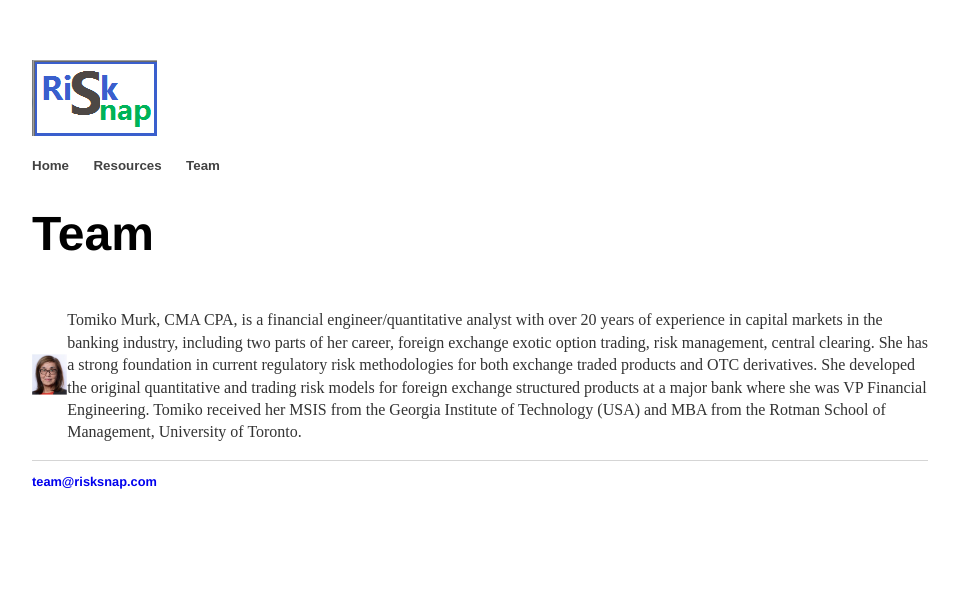
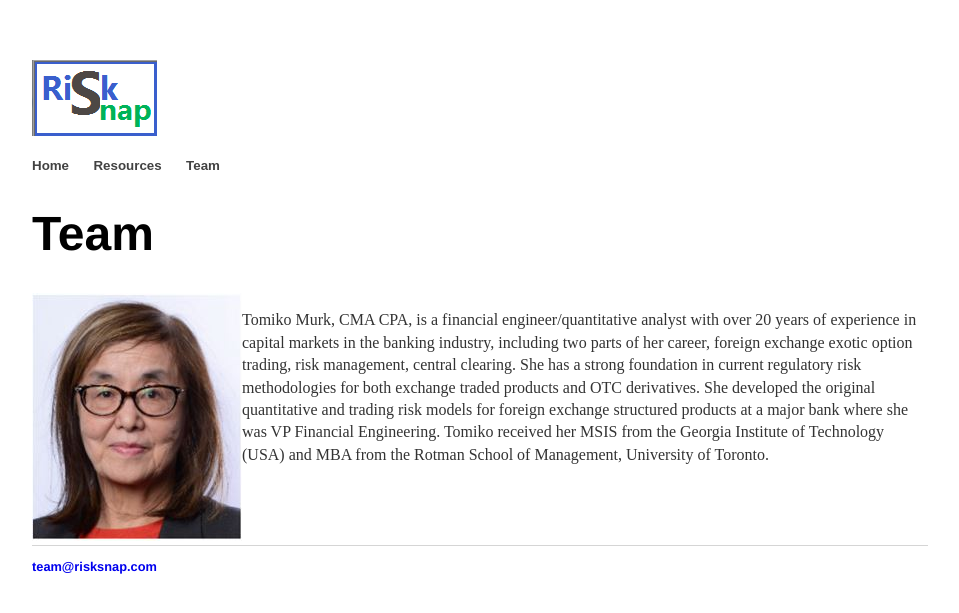
Before and after one commit to risksnap/RiskSnap, a Jekyll site: the page built from team/index.html, in a window 1280 px wide. Shown: the top 613 px of the page, without its empty margins (160-1119 px from the left). Built offline with Jekyll 4.4.1, drawn with Linux system fonts in a browser that asks for light colours.

Commit message:
Update team page

```diff
--- a/team/index.html
+++ b/team/index.html
@@ -6,7 +6,7 @@ layout: default
 
     <div class="table">
             <div class="table-row">
-                <div class="image-center-cell">
+                <div class="table-body-cell">
             <img alt="" src="/images/TomikoMurk.jpg"/>
                 </div>
                 <div class="table-body-cell">
```
